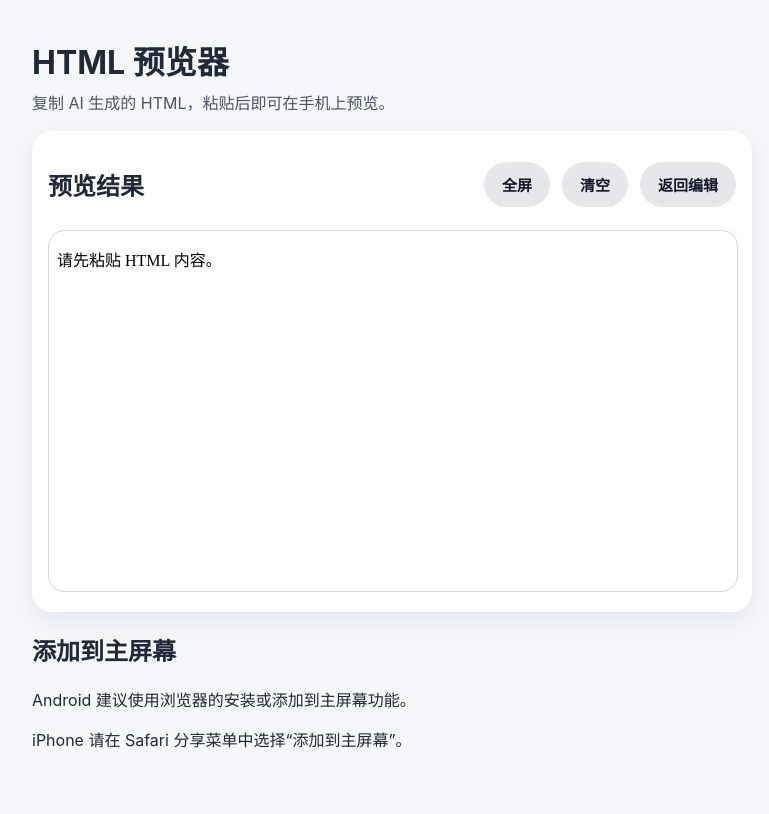
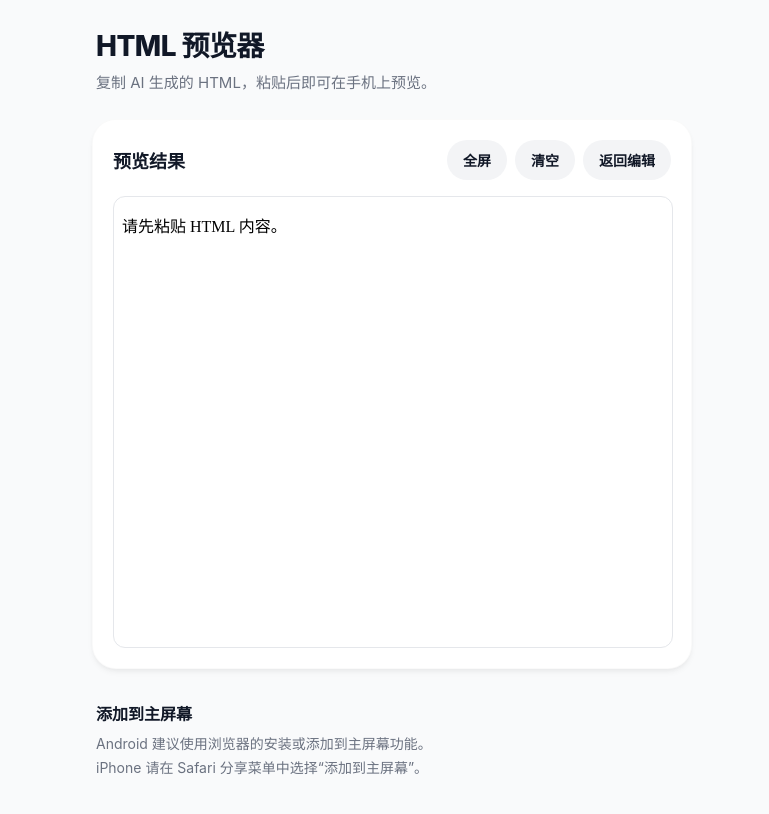
Before and after one commit to flashzdw/HTML-Shower, a website: page index.html in a window 1280 px wide. Both pictures are taken after a click on the button "预览". Shown: the whole page, without its empty margins (248-1017 px from the left). Drawn offline with Linux system fonts and the light colour scheme.

Commit message:
feat: 手机端HTML预览网站需求与实现
Co-authored-by: traeagent <traeagent@users.noreply.github.com>

```diff
--- a/style.css
+++ b/style.css
@@ -1,104 +1,198 @@
+:root {
+  --bg-color: #f9fafb;
+  --surface-color: #ffffff;
+  --text-main: #111827;
+  --text-muted: #6b7280;
+  --primary-color: #0f172a;
+  --primary-hover: #1e293b;
+  --border-color: #e5e7eb;
+  --btn-secondary-bg: #f3f4f6;
+  --btn-secondary-hover: #e5e7eb;
+
+  --radius-sm: 12px;
+  --radius-md: 16px;
+  --radius-lg: 24px;
+  --radius-full: 9999px;
+
+  --shadow-sm: 0 1px 2px 0 rgba(0, 0, 0, 0.05);
+  --shadow-md: 0 4px 6px -1px rgba(0, 0, 0, 0.05), 0 2px 4px -1px rgba(0, 0, 0, 0.03);
+  --shadow-lg: 0 10px 25px -3px rgba(0, 0, 0, 0.05), 0 4px 6px -2px rgba(0, 0, 0, 0.025);
+}
+
 body {
   margin: 0;
-  font-family: -apple-system, BlinkMacSystemFont, "Segoe UI", sans-serif;
-  background: #f5f7fb;
-  color: #1f2937;
+  font-family: -apple-system, BlinkMacSystemFont, "SF Pro Text", "Segoe UI", sans-serif;
+  background: var(--bg-color);
+  color: var(--text-main);
+  -webkit-font-smoothing: antialiased;
 }
 
 .app {
-  max-width: 720px;
+  max-width: 600px;
   margin: 0 auto;
-  padding: 16px 16px 32px;
+  padding: 24px 20px 40px;
+}
+
+.hero {
+  margin-bottom: 24px;
+  padding: 0 4px;
 }
 
 .hero h1 {
-  margin-bottom: 8px;
+  margin: 0 0 8px 0;
+  font-size: 28px;
+  font-weight: 800;
+  letter-spacing: -0.02em;
 }
 
 .hero p {
-  margin-top: 0;
+  margin: 0;
+  font-size: 15px;
   line-height: 1.5;
-  color: #4b5563;
+  color: var(--text-muted);
 }
 
 .editor-panel,
 .preview-panel {
-  background: #ffffff;
-  border-radius: 20px;
-  padding: 16px;
-  box-shadow: 0 8px 24px rgba(15, 23, 42, 0.08);
+  background: var(--surface-color);
+  border-radius: var(--radius-lg);
+  padding: 20px;
+  box-shadow: var(--shadow-md);
+  border: 1px solid rgba(0,0,0,0.02);
 }
 
 .field-label {
   display: block;
-  margin-bottom: 8px;
+  margin-bottom: 12px;
+  font-size: 14px;
   font-weight: 600;
+  color: var(--text-main);
 }
 
 .html-input {
   width: 100%;
-  min-height: 320px;
+  min-height: 350px;
   box-sizing: border-box;
-  border: 1px solid #d0d7e2;
-  border-radius: 16px;
-  padding: 14px;
-  font-size: 16px;
-  line-height: 1.5;
+  border: 1px solid var(--border-color);
+  border-radius: var(--radius-md);
+  padding: 16px;
+  font-size: 15px;
+  font-family: ui-monospace, SFMono-Regular, Menlo, Monaco, Consolas, monospace;
+  line-height: 1.6;
   resize: vertical;
+  background: var(--bg-color);
+  color: var(--text-main);
+  transition: border-color 0.2s ease, box-shadow 0.2s ease;
+}
+
+.html-input:focus {
+  outline: none;
+  border-color: var(--primary-color);
+  box-shadow: 0 0 0 3px rgba(15, 23, 42, 0.1);
 }
 
 .actions {
   display: flex;
   gap: 12px;
-  margin-top: 12px;
+  margin-top: 16px;
 }
 
 .preview-panel {
-  margin-top: 16px;
+  margin-top: 20px;
 }
 
 .preview-toolbar {
   display: flex;
   align-items: center;
   justify-content: space-between;
-  margin-bottom: 8px;
+  margin-bottom: 16px;
   gap: 12px;
+}
+
+.preview-toolbar h2 {
+  margin: 0;
+  font-size: 18px;
+  font-weight: 700;
 }
 
 .preview-actions {
   display: flex;
-  gap: 12px;
+  gap: 8px;
   flex-wrap: wrap;
 }
 
 #preview-frame {
   width: 100%;
-  min-height: 360px;
-  border: 1px solid #d0d7e2;
-  border-radius: 16px;
+  min-height: 450px;
+  border: 1px solid var(--border-color);
+  border-radius: var(--radius-sm);
   background: #ffffff;
+  display: block;
 }
 
 .actions button,
 .preview-toolbar button {
   border: 0;
-  border-radius: 999px;
-  padding: 12px 18px;
+  border-radius: var(--radius-full);
+  padding: 14px 20px;
   font-size: 15px;
   font-weight: 600;
+  cursor: pointer;
+  transition: all 0.2s ease;
+  user-select: none;
+  -webkit-tap-highlight-color: transparent;
+}
+
+.actions button {
+  flex: 1; /* 让编辑区的按钮等宽铺满 */
 }
 
 #preview-button {
-  background: #2563eb;
+  background: var(--primary-color);
   color: #ffffff;
+}
+
+#preview-button:active {
+  background: var(--primary-hover);
+  transform: scale(0.98);
 }
 
 #clear-button,
 #fullscreen-button,
 #preview-clear-button,
 #back-button {
-  background: #e5e7eb;
-  color: #111827;
+  background: var(--btn-secondary-bg);
+  color: var(--text-main);
+}
+
+#clear-button:active,
+#fullscreen-button:active,
+#preview-clear-button:active,
+#back-button:active {
+  background: var(--btn-secondary-hover);
+  transform: scale(0.98);
+}
+
+/* 预览工具栏按钮稍微小一点，适合紧凑排布 */
+.preview-toolbar button {
+  padding: 10px 16px;
+  font-size: 14px;
+}
+
+.install-panel {
+  margin-top: 32px;
+  padding: 0 4px;
+}
+
+.install-panel h2 {
+  font-size: 16px;
+  margin: 0 0 8px 0;
+}
+
+.install-panel p {
+  margin: 0 0 4px 0;
+  font-size: 14px;
+  color: var(--text-muted);
 }
 
 body[data-view="editor"] .preview-panel {
@@ -113,6 +207,7 @@ body[data-view="preview"] .preview-panel {
   display: block;
 }
 
+/* 全屏模式优化 */
 body[data-preview-mode="fullscreen"] {
   overflow: hidden;
 }
@@ -123,18 +218,30 @@ body[data-preview-mode="fullscreen"] .preview-panel {
   z-index: 1000;
   margin-top: 0;
   border-radius: 0;
-  padding: 12px;
+  padding: 16px 16px calc(16px + env(safe-area-inset-bottom));
   display: flex;
   flex-direction: column;
+  background: var(--surface-color);
+  box-shadow: none;
+  border: none;
 }
 
 body[data-preview-mode="fullscreen"] .preview-toolbar {
-  margin-bottom: 12px;
+  margin-bottom: 16px;
+  padding-top: env(safe-area-inset-top);
 }
 
 body[data-preview-mode="fullscreen"] #preview-frame {
   min-height: 0;
   height: 100%;
   flex: 1;
-  border-radius: 12px;
+  border-radius: var(--radius-sm);
+  border-color: var(--border-color);
 }
+
+/* 在 PWA standalone 模式下隐藏安装提示 */
+@media all and (display-mode: standalone) {
+  .install-panel {
+    display: none;
+  }
+}
```
